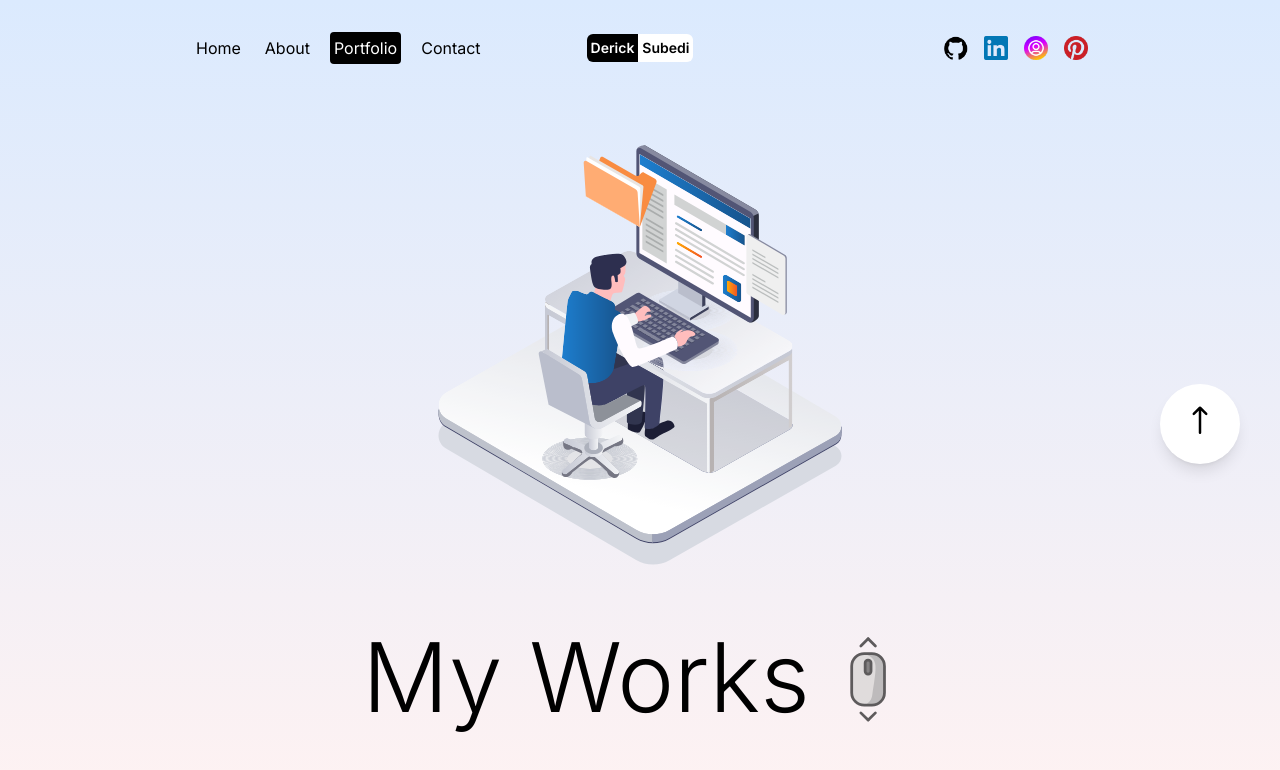
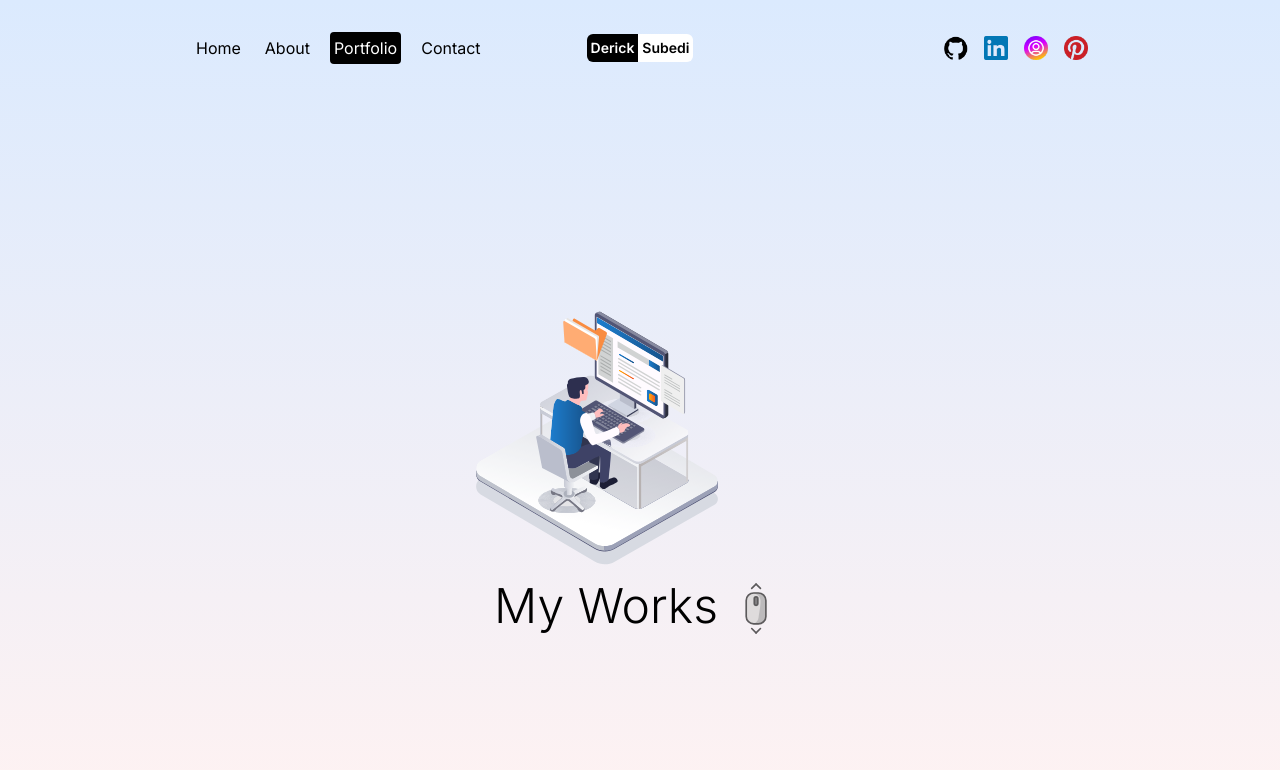
Before and after one commit to derick231/derick_portfolio, a Next.js app: page /portfolio in a window 1280 px wide. Shown: the top 770 px of the page. Built offline with nearby package versions, Linux system fonts and the light colour scheme.

Commit message:
refactored portfolio page

```diff
--- a/src/app/layout.js
+++ b/src/app/layout.js
@@ -5,8 +5,8 @@ import TranstitionProvider from "@/components/TranstitionProvider";
 const inter = Inter({ subsets: ["latin"] });
 
 export const metadata = {
-  title: "Derick's Portfolio",
-  description: "My Portfolio",
+  title: "Derick Subedi",
+  description: "Full-stack developer crafting real-world products",
 };
 
 export default function RootLayout({ children }) {
--- a/src/app/portfolio/page.jsx
+++ b/src/app/portfolio/page.jsx
@@ -11,34 +11,30 @@ const items = [
   {
     id: 1,
     color: "from-red-800 to-blue-800",
-    title: "React Commerce",
-    desc: "Lorem ipsum dolor sit amet consectetur adipisicing elit. Dolores ab id ad nesciunt quo aut corporis modi? Voluptate, quos sunt dolorum facilis, id eum sequi placeat accusantium saepe eos laborum.",
-    img: "https://images.pexels.com/photos/18073372/pexels-photo-18073372/free-photo-of-young-man-sitting-in-a-car-on-a-night-street.jpeg?auto=compress&cs=tinysrgb&w=1600&lazy=load",
-    link: "https://lama.dev",
+    title: "Task Management System",
+    desc: "A full-stack task management system built with React, Node.js, and MongoDB. It features task creation, editing, deletion, and status tracking.",
+    img: "https://images.pexels.com/photos/6804091/pexels-photo-6804091.jpeg",
   },
   {
     id: 2,
     color: "from-blue-800 to-gray-800",
-    title: "Next.js Medium Blog",
-    desc: "Lorem ipsum dolor sit amet consectetur adipisicing elit. Dolores ab id ad nesciunt quo aut corporis modi? Voluptate, quos sunt dolorum facilis, id eum sequi placeat accusantium saepe eos laborum.",
-    img: "https://images.pexels.com/photos/18023772/pexels-photo-18023772/free-photo-of-close-up-of-a-person-holding-a-wristwatch.jpeg?auto=compress&cs=tinysrgb&w=1600&lazy=load",
-    link: "https://lama.dev",
+    title: "Next.js Ecommerce Website",
+    desc: "A fully functional e-commerce website built with Next.js, featuring product listings, shopping cart, and secure checkout.",
+    img: "https://images.pexels.com/photos/29502370/pexels-photo-29502370.jpeg",
   },
   {
     id: 3,
     color: "from-gray-800 to-purple-800",
-    title: "Vanilla Book App",
-    desc: "Lorem ipsum dolor sit amet consectetur adipisicing elit. Dolores ab id ad nesciunt quo aut corporis modi? Voluptate, quos sunt dolorum facilis, id eum sequi placeat accusantium saepe eos laborum.",
-    img: "https://images.pexels.com/photos/6894528/pexels-photo-6894528.jpeg?auto=compress&cs=tinysrgb&w=1600&lazy=load",
-    link: "https://lama.dev",
+    title: "React Native Movie App",
+    desc: "A mobile application built with React Native that allows users to browse and search for movies. It features a modern UI, smooth animations, and offline support.",
+    img: "https://images.pexels.com/photos/265685/pexels-photo-265685.jpeg"
   },
   {
     id: 4,
     color: "from-purple-800 to-red-800",
-    title: "Spotify Music App",
-    desc: "Lorem ipsum dolor sit amet consectetur adipisicing elit. Dolores ab id ad nesciunt quo aut corporis modi? Voluptate, quos sunt dolorum facilis, id eum sequi placeat accusantium saepe eos laborum.",
-    img: "https://images.pexels.com/photos/18540208/pexels-photo-18540208/free-photo-of-wood-landscape-water-hill.jpeg?auto=compress&cs=tinysrgb&w=1260&h=750&dpr=2",
-    link: "https://lama.dev",
+    title: "Bookstore",
+    desc: "A fully functional bookstore website built with React, Node.js, and MongoDB. It features book listings, shopping cart, and secure checkout.",
+    img: "https://images.pexels.com/photos/877971/pexels-photo-877971.jpeg",
   },
 ];
 
@@ -50,9 +46,10 @@ const PortfolioPage = () => {
   const { scrollYProgress } = useScroll({
     target: ref,
     container: scrollContainer,
+    offset: ["start start", "end end"],
   });
 
-  const x = useTransform(scrollYProgress, [0, 1], ["0%", "-80%"]);
+  const x = useTransform(scrollYProgress, [0.1, 1], ["0%", "-80%"]);
 
   return (
     <motion.div
@@ -62,12 +59,16 @@ const PortfolioPage = () => {
       transition={{ duration: 1, ease: "easeOut" }}
     >
       <div className="flex justify-end ">
-        <div className="fixed top-96 right-5 lg:right-10 bg-white z-50 shadow-lg w-10 h-10 lg:w-20 lg:h-20 rounded-full flex items-center justify-center">
+        {/* <div className="fixed top-96 right-5 lg:right-10 bg-white z-50 shadow-lg w-10 h-10 lg:w-20 lg:h-20 rounded-full flex items-center justify-center">
           <Link href="/portfolio">
-
             <motion.svg
-                animate={{y:"-15px"}}
-                transition={{duration:1.5, ease:"easeInOut", repeat: Infinity, repeatType:"reverse"}}
+              animate={{ y: "-15px" }}
+              transition={{
+                duration: 1.5,
+                ease: "easeInOut",
+                repeat: Infinity,
+                repeatType: "reverse",
+              }}
               fill="#000000"
               className="w-4 h-4 lg:w-[30px] lg:h-[30px]"
               viewBox="0 0 24 24"
@@ -75,26 +76,33 @@ const PortfolioPage = () => {
             >
               <path d="M11.293,1.293a1,1,0,0,1,1.414,0l5,5a1,1,0,0,1-1.414,1.414L13,4.414V22a1,1,0,0,1-2,0V4.414L7.707,7.707A1,1,0,0,1,6.293,6.293Z" />
             </motion.svg>
-
           </Link>
+        </div> */}
       </div>
-      </div>
-      <div className="h-[600vh] relative" ref={ref}>
-        <div className=" h-[calc(100vh-6rem)] w-screen flex flex-col items-center justify-center">
+      <div className="h-[600vh] xl:h-[800vh] relative" ref={ref}>
+        <div className="  h-[calc(100vh-6rem)]  mb-10 w-screen flex flex-col items-center justify-center text-center">
           <motion.div
-            initial={{ y: 0 }}
-            animate={{ y: "-50px" }}
+            initial={{ x: 0 }}
+            animate={{ x: "-50px" }}
             transition={{
               repeat: Infinity,
               duration: 2,
               repeatType: "reverse",
               ease: "easeInOut",
             }}
+            className="mt-10"
           >
-            <Image src="/working.svg" width={500} height={500} alt="works" />
+            <div className="">
+              <Image
+                src="/working.svg"
+                width={300}
+                height={300}
+                alt="works"
+              />
+            </div>
           </motion.div>
-          <div className="flex gap-2 items-center">
-            <h1 className=" text-5xl md:text-6xl lg:text-8xl text-center font-light">
+          <div className="flex gap-2 items-center justify-center">
+            <h1 className=" text-5xl text-center font-light">
               My Works
             </h1>
             <motion.svg
@@ -106,11 +114,12 @@ const PortfolioPage = () => {
                 ease: "easeInOut",
                 repeatType: "reverse",
               }}
-              width="100px"
-              height="100px"
+              width="60px"
+              height="60px"
               viewBox="0 0 72 72"
               id="emoji"
               xmlns="http://www.w3.org/2000/svg"
+              // className="w-16 h-16 lg:w-24 lg:h-24"
             >
               <g id="color">
                 <path
@@ -203,22 +212,27 @@ const PortfolioPage = () => {
             </motion.svg>
           </div>
         </div>
-        <div className=" sticky top-0 flex h-screen gap-4 items-center overflow-hidden">
+        <div className=" sticky top-0 flex h-screen items-center overflow-hidden">
           <motion.div style={{ x }} className="flex" ref={containerRef}>
             <div className="h-screen w-screen flex items-center justify-center bg-gradient-to-r from-purple-800 to-red-800" />
             {items.map((item) => (
               <div
                 key={item.id}
-                className={`h-screen w-screen flex items-center justify-center bg-gradient-to-r ${item.color}`}
+                className={`h-screen w-screen flex items-center justify-center flex-none bg-gradient-to-r ${item.color}`}
               >
-                <div className="flex flex-col text-white gap-8">
-                  <h1 className="text-xl font-bold md:text-4xl lg:text-6xl xl:text-8xl">
+                <div className="flex flex-col text-white gap-2 md:gap-4 lg:gap-6 max-h-[85vh] justify-center items-center p-4">
+                  <h1 className="text-xl font-bold md:text-3xl lg:text-5xl xl:text-7xl 2xl:text-8xl text-center">
                     {item.title}
                   </h1>
-                  <div className="relative  w-80 h-56 md:w-96 md:h-64 lg:w-[500px] lg:h-[350px] xl:w-[600px] xl:h-[420px]">
-                    <Image src={item.img} alt={item.title} fill />
+                  <div className="relative w-80 h-48 md:w-96 md:h-64 lg:w-[45vw] lg:h-[40vh] xl:w-[45vw] xl:h-[40vh] 2xl:w-[50vw] 2xl:h-[50vh] max-h-[40vh] lg:max-h-[50vh]">
+                    <Image
+                      src={item.img}
+                      alt={item.title}
+                      fill
+                      className="object-contain"
+                    />
                   </div>
-                  <p className="w-80 md:w-96 lg:w-[500px] xl:w-[600px] lg:text-lg">
+                  <p className="w-80 md:w-96 lg:w-[45vw] xl:w-[45vw] 2xl:w-[50vw] lg:text-lg 2xl:text-xl text-center">
                     {item.desc}
                   </p>
                 </div>
@@ -227,8 +241,10 @@ const PortfolioPage = () => {
           </motion.div>
         </div>
       </div>
-      <div className="h-screen w-screen flex flex-col gap-16 justify-center items-center">
-        <h1 className=" text-5xl md:text-6xl text-center">See My Resume</h1>
+      <div className="h-screen w-screen flex flex-col  justify-center items-center">
+        <h1 className="  text-center text-4xl">
+          See My Resume
+        </h1>
         <div className="relative">
           <motion.svg
             animate={{ rotate: 360 }}
@@ -239,7 +255,7 @@ const PortfolioPage = () => {
               repeatType: "loop",
             }}
             viewBox="0 0 300 300"
-            className="w-[500px] [500px]"
+            className="w-[300px] h-[300px] "
           >
             <defs>
               <path
@@ -256,12 +272,12 @@ const PortfolioPage = () => {
           <a
             href="/derick_mern_resume.pdf"
             download
-            className="w-32 h-32 absolute top-0 left-0 right-0 bottom-0 m-auto bg-black text-white rounded-full flex items-center justify-center gap-2 p-2"
+            className="w-24 h-24 absolute text-sm top-0 left-0 right-0 bottom-0 m-auto bg-black text-white rounded-full flex flex-col items-center justify-center gap-2 p-2"
           >
             Download
             <svg
-              width="100px"
-              height="100px"
+              width="200px"
+              height="20px"
               viewBox="0 0 24 24"
               fill=""
               xmlns="http://www.w3.org/2000/svg"
```
Lines whose indentation alone changed are shown as unchanged.
